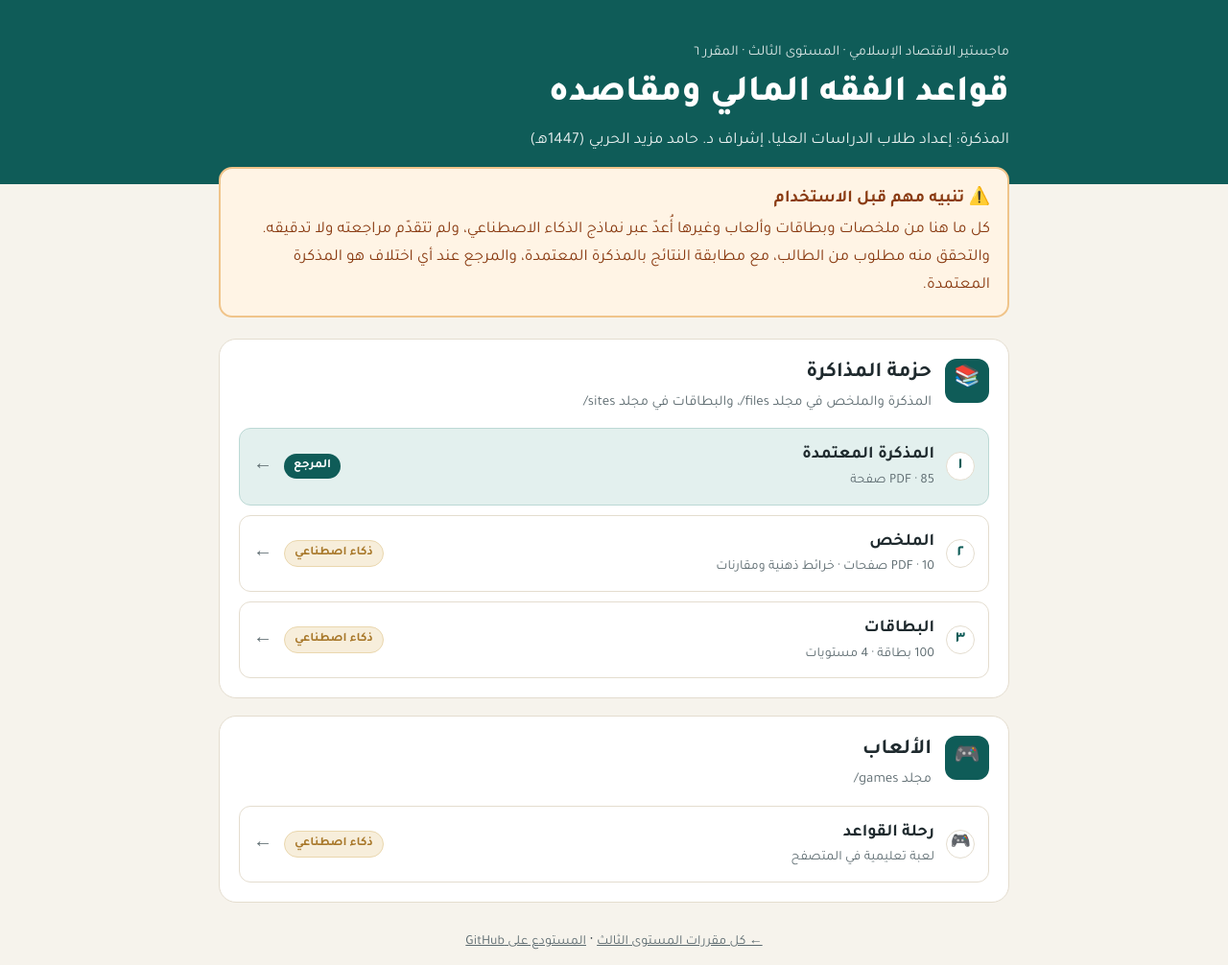
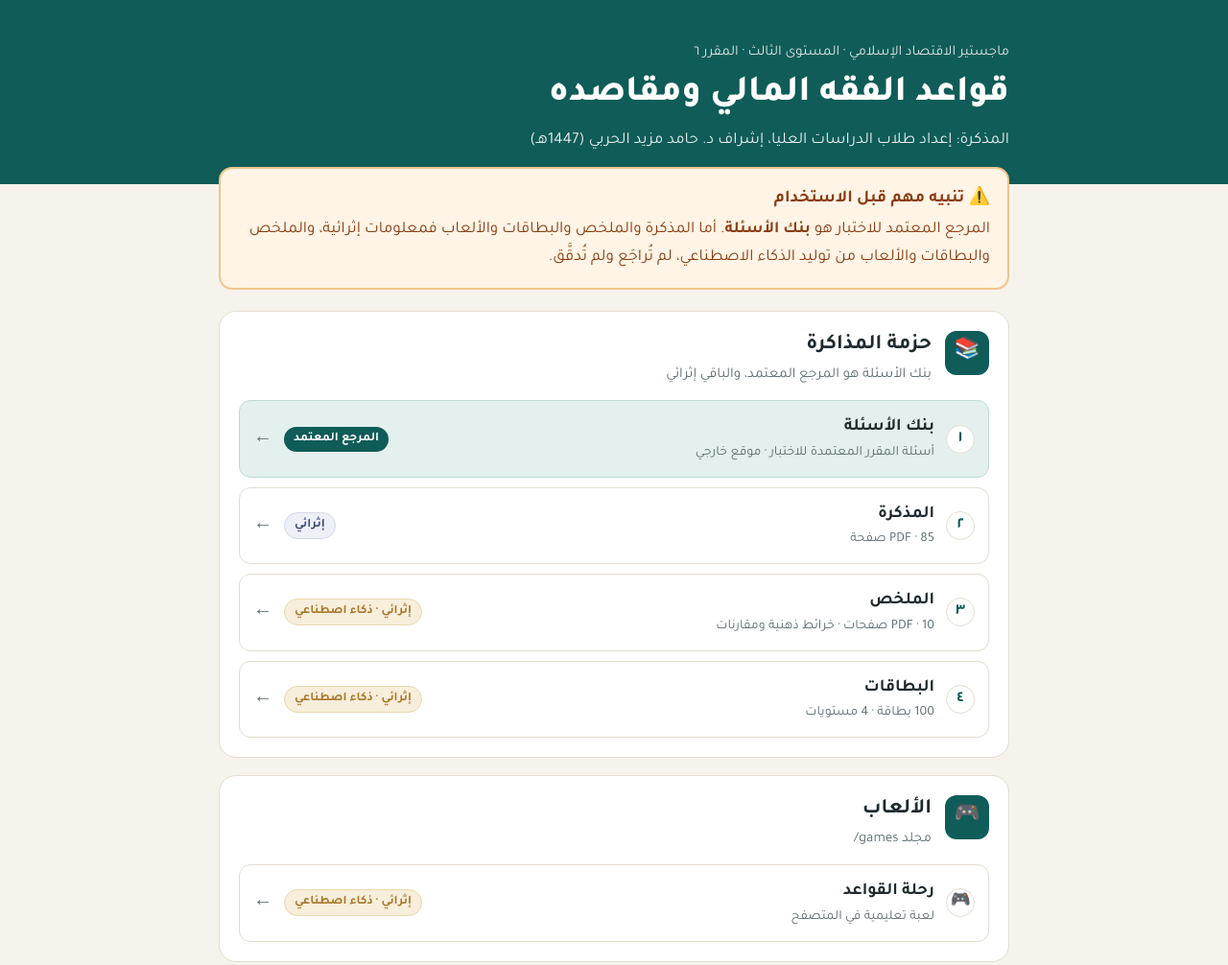
Before and after one commit to STOOOOF1/QWA3DALFEQHALMALY, a plain HTML site: page index.html in a window 1280 px wide. Shown: the top 1006 px of the page at 96% size. Drawn offline with Linux system fonts and the light colour scheme.

Commit message:
بنك الأسئلة مرجعًا معتمدًا للاختبار، وتنبيه بأن المذكرة والملخص والبطاقات والألعاب إثرائية
Co-Authored-By: Claude Opus 5.5 <noreply@anthropic.com>
Claude-Session: https://claude.ai/code/session_01FAKSCNNQtcpZdzsJCemJkF

```diff
--- a/index.html
+++ b/index.html
@@ -40,12 +40,13 @@ nav.toc a:hover{border-color:var(--teal)}
 .lnk small{color:var(--mute);font-size:14px}
 .tag{flex:0 0 auto;font-size:13px;font-weight:700;border-radius:999px;padding:2px 10px}
 .tag.memo{background:var(--teal);color:#fff}
+.tag.enr{background:#eef0f7;color:#3d4a7a;border:1px solid #d3d8ea}
 .tag.ai{background:var(--gold2);color:var(--gold);border:1px solid #ead7ae}
 .ar{color:var(--mute);font-size:20px}
 .repo{display:inline-block;margin-top:12px;font-size:14px;color:var(--mute)}
 footer{text-align:center;color:var(--mute);font-size:14px;padding:26px 0 40px}
 @media(max-width:620px){nav.toc .wrap{grid-template-columns:1fr 1fr}}
-@media(max-width:520px){.course{padding:16px}.lnk{padding:10px 12px;gap:10px}.lnk .tag{display:none}.lnk.ai small::before{content:"ذكاء اصطناعي · ";color:var(--gold);font-weight:700}}
+@media(max-width:520px){.course{padding:16px}.lnk{padding:10px 12px;gap:10px}.lnk .tag{display:none}.lnk.ai small::before{content:"إثرائي · ذكاء اصطناعي · ";color:var(--gold);font-weight:700}.lnk:not(.ai):not(.memo) small::before{content:"إثرائي · ";color:#3d4a7a;font-weight:700}}
 </style>
 </head>
 <body>
@@ -56,16 +57,17 @@ footer{text-align:center;color:var(--mute);font-size:14px;padding:26px 0 40px}
 </div></div>
 <div class="wrap">
 <div class="notice" role="note"><strong>⚠️ تنبيه مهم قبل الاستخدام</strong>
-<p>كل ما هنا من ملخصات وبطاقات وألعاب وغيرها أُعدّ عبر نماذج الذكاء الاصطناعي، ولم تتقدّم مراجعته ولا تدقيقه. والتحقق منه مطلوب من الطالب، مع مطابقة النتائج بالمذكرة المعتمدة، والمرجع عند أي اختلاف هو المذكرة المعتمدة.</p></div>
+<p>المرجع المعتمد للاختبار هو <b>بنك الأسئلة</b>. أما المذكرة والملخص والبطاقات والألعاب فمعلومات إثرائية، والملخص والبطاقات والألعاب من توليد الذكاء الاصطناعي، لم تُراجَع ولم تُدقَّق.</p></div>
 </div>
 <main class="wrap">
-<section class="course"><header><span class="num">📚</span><div><h2>حزمة المذاكرة</h2><p>المذكرة والملخص في مجلد files/، والبطاقات في مجلد sites/</p></div></header>
+<section class="course"><header><span class="num">📚</span><div><h2>حزمة المذاكرة</h2><p>بنك الأسئلة هو المرجع المعتمد، والباقي إثرائي</p></div></header>
 <div class="links">
-<a class="lnk memo" href="files/%D9%85%D8%B0%D9%83%D8%B1%D8%A9-%D9%82%D9%88%D8%A7%D8%B9%D8%AF-%D8%A7%D9%84%D9%81%D9%82%D9%87-%D8%A7%D9%84%D9%85%D8%A7%D9%84%D9%8A-%D9%88%D9%85%D9%82%D8%A7%D8%B5%D8%AF%D9%87.pdf"><span class="n">١</span><span class="tx"><strong>المذكرة المعتمدة</strong><small>PDF · 85 صفحة</small></span><span class="tag memo">المرجع</span><span class="ar">←</span></a>
-<a class="lnk ai" href="files/%D9%85%D9%84%D8%AE%D8%B5-%D9%82%D9%88%D8%A7%D8%B9%D8%AF-%D8%A7%D9%84%D9%81%D9%82%D9%87-%D8%A7%D9%84%D9%85%D8%A7%D9%84%D9%8A-%D9%88%D9%85%D9%82%D8%A7%D8%B5%D8%AF%D9%87.pdf"><span class="n">٢</span><span class="tx"><strong>الملخص</strong><small>PDF · 10 صفحات · خرائط ذهنية ومقارنات</small></span><span class="tag ai">ذكاء اصطناعي</span><span class="ar">←</span></a>
-<a class="lnk ai" href="sites/cards/"><span class="n">٣</span><span class="tx"><strong>البطاقات</strong><small>100 بطاقة · 4 مستويات</small></span><span class="tag ai">ذكاء اصطناعي</span><span class="ar">←</span></a>
+<a class="lnk memo" href="https://app-exams.com/bank-view.html#dEH1PwmddGnDlEsJHhyUSQ" target="_blank" rel="noopener"><span class="n">١</span><span class="tx"><strong>بنك الأسئلة</strong><small>أسئلة المقرر المعتمدة للاختبار · موقع خارجي</small></span><span class="tag memo">المرجع المعتمد</span><span class="ar">←</span></a>
+<a class="lnk" href="files/%D9%85%D8%B0%D9%83%D8%B1%D8%A9-%D9%82%D9%88%D8%A7%D8%B9%D8%AF-%D8%A7%D9%84%D9%81%D9%82%D9%87-%D8%A7%D9%84%D9%85%D8%A7%D9%84%D9%8A-%D9%88%D9%85%D9%82%D8%A7%D8%B5%D8%AF%D9%87.pdf"><span class="n">٢</span><span class="tx"><strong>المذكرة</strong><small>PDF · 85 صفحة</small></span><span class="tag enr">إثرائي</span><span class="ar">←</span></a>
+<a class="lnk ai" href="files/%D9%85%D9%84%D8%AE%D8%B5-%D9%82%D9%88%D8%A7%D8%B9%D8%AF-%D8%A7%D9%84%D9%81%D9%82%D9%87-%D8%A7%D9%84%D9%85%D8%A7%D9%84%D9%8A-%D9%88%D9%85%D9%82%D8%A7%D8%B5%D8%AF%D9%87.pdf"><span class="n">٣</span><span class="tx"><strong>الملخص</strong><small>PDF · 10 صفحات · خرائط ذهنية ومقارنات</small></span><span class="tag ai">إثرائي · ذكاء اصطناعي</span><span class="ar">←</span></a>
+<a class="lnk ai" href="sites/cards/"><span class="n">٤</span><span class="tx"><strong>البطاقات</strong><small>100 بطاقة · 4 مستويات</small></span><span class="tag ai">إثرائي · ذكاء اصطناعي</span><span class="ar">←</span></a>
 </div></section>
-<section class="course"><header><span class="num">🎮</span><div><h2>الألعاب</h2><p>مجلد games/</p></div></header><div class="links"><a class="lnk ai" href="games/rihlat-alqawaid/"><span class="n">🎮</span><span class="tx"><strong>رحلة القواعد</strong><small>لعبة تعليمية في المتصفح</small></span><span class="tag ai">ذكاء اصطناعي</span><span class="ar">←</span></a>
+<section class="course"><header><span class="num">🎮</span><div><h2>الألعاب</h2><p>مجلد games/</p></div></header><div class="links"><a class="lnk ai" href="games/rihlat-alqawaid/"><span class="n">🎮</span><span class="tx"><strong>رحلة القواعد</strong><small>لعبة تعليمية في المتصفح</small></span><span class="tag ai">إثرائي · ذكاء اصطناعي</span><span class="ar">←</span></a>
 </div></section>
 <p style="text-align:center"><a class="repo" href="https://stoooof1.github.io/MNAHJ-BAHTH/sites/level3/">← كل مقررات المستوى الثالث</a> · <a class="repo" href="https://github.com/STOOOOF1/QWA3DALFEQHALMALY">المستودع على GitHub</a></p>
 </main>
```
Also changed, not shown: sites/cards/index.html (+2 -0 lines), 2 other files.
